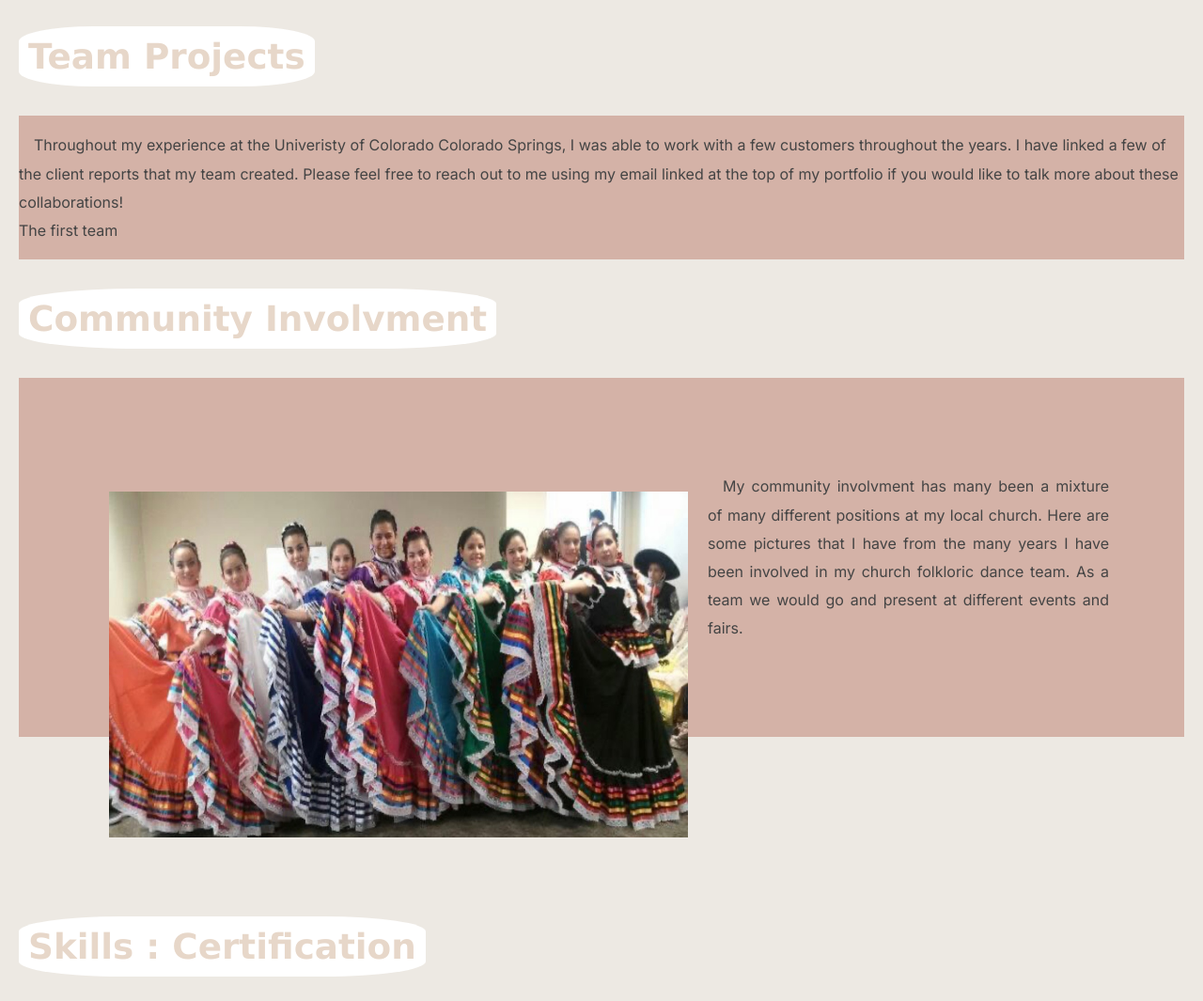
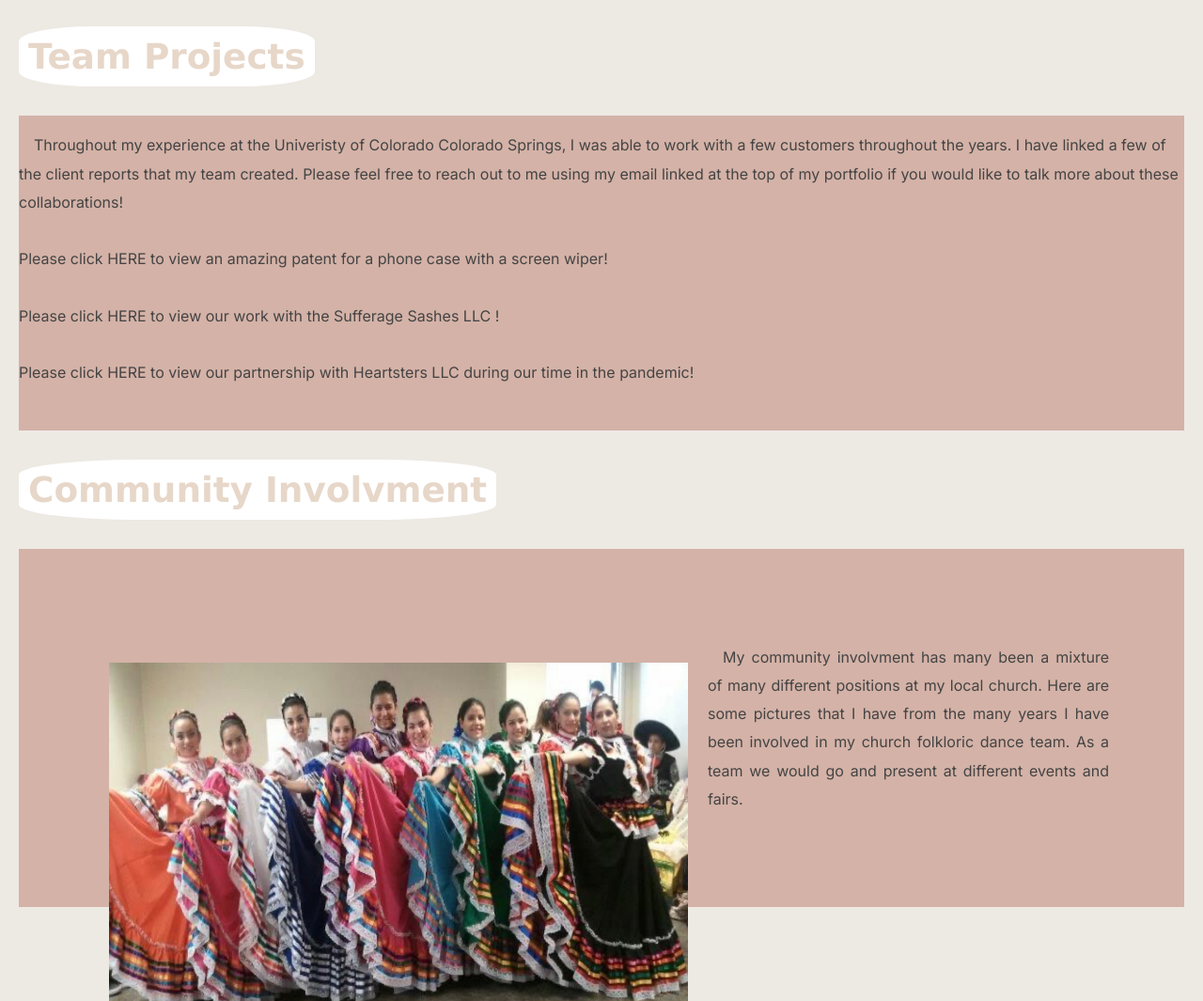
Before and after one commit to egavino0903/egavino0903.github.io, a plain HTML site: page index.html in a window 1280 px wide. Shown: the part 4840-5905 px from the top of the page at 94% size. Drawn offline with Linux system fonts and the light colour scheme.

Commit message:
finalized patent and INOV classes paperwork

```diff
--- a/index.html
+++ b/index.html
@@ -220,8 +220,10 @@
                         I have linked a few of the client reports that my team created. Please feel free to reach out to me using my email linked at the top of my
                         portfolio if you would like to talk more about these collaborations!
 
-                        <br>
-                        The first team
+                        <br><br>
+                        Please click<a target="_blank" href="Patent.pdf"> HERE</a> to view an amazing patent for a phone case with a screen wiper!<br><br>
+                        Please click<a target="_blank" href="suffrage.pdf"> HERE</a> to view our work with the Sufferage Sashes LLC !<br><br>
+                        Please click<a target="_blank" href="heartsters.pdf"> HERE</a> to view our partnership with Heartsters LLC during our time in the pandemic!<br><br>
                     </p>
                 </div>
             </section>
```
Also changed, not shown: 3 other files.
